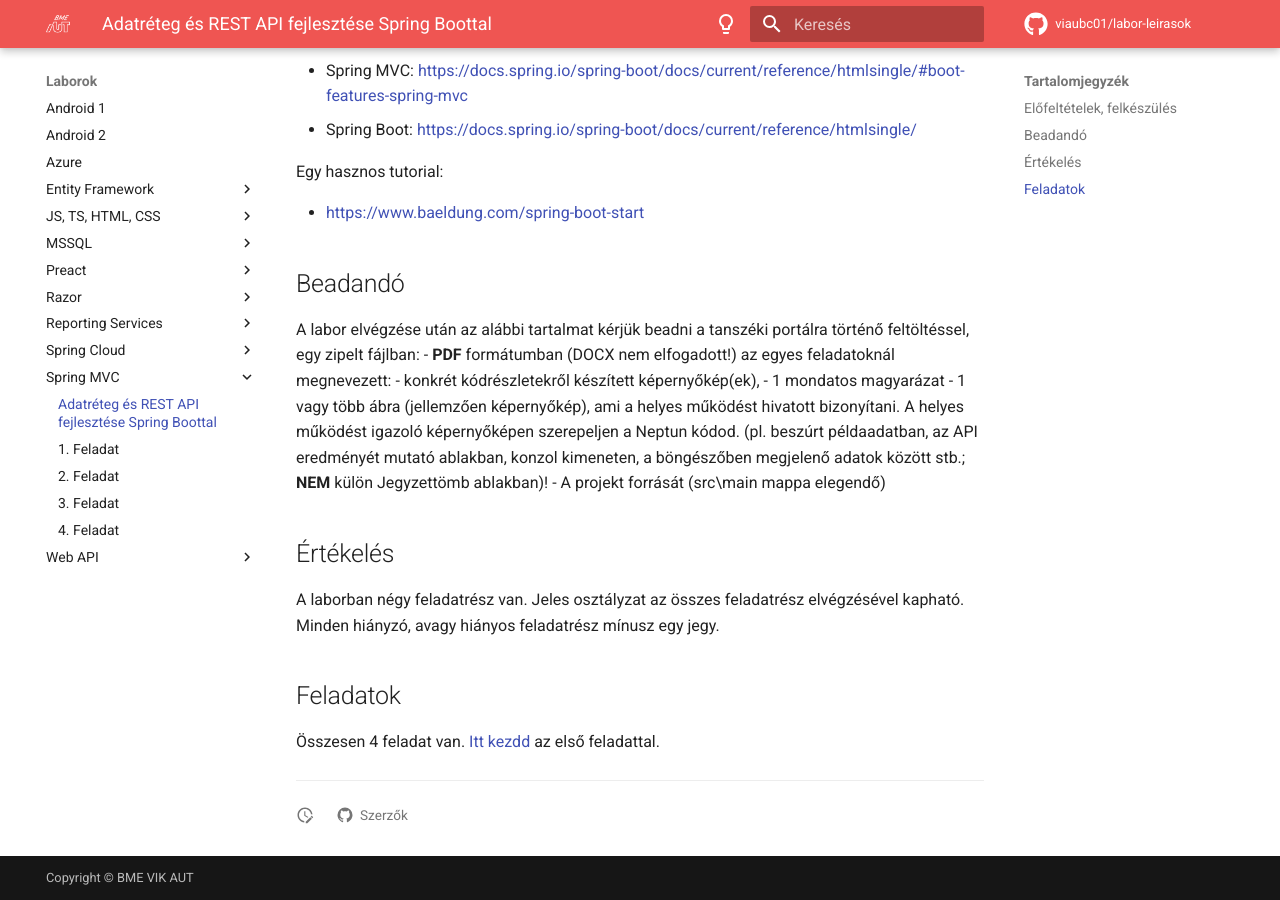
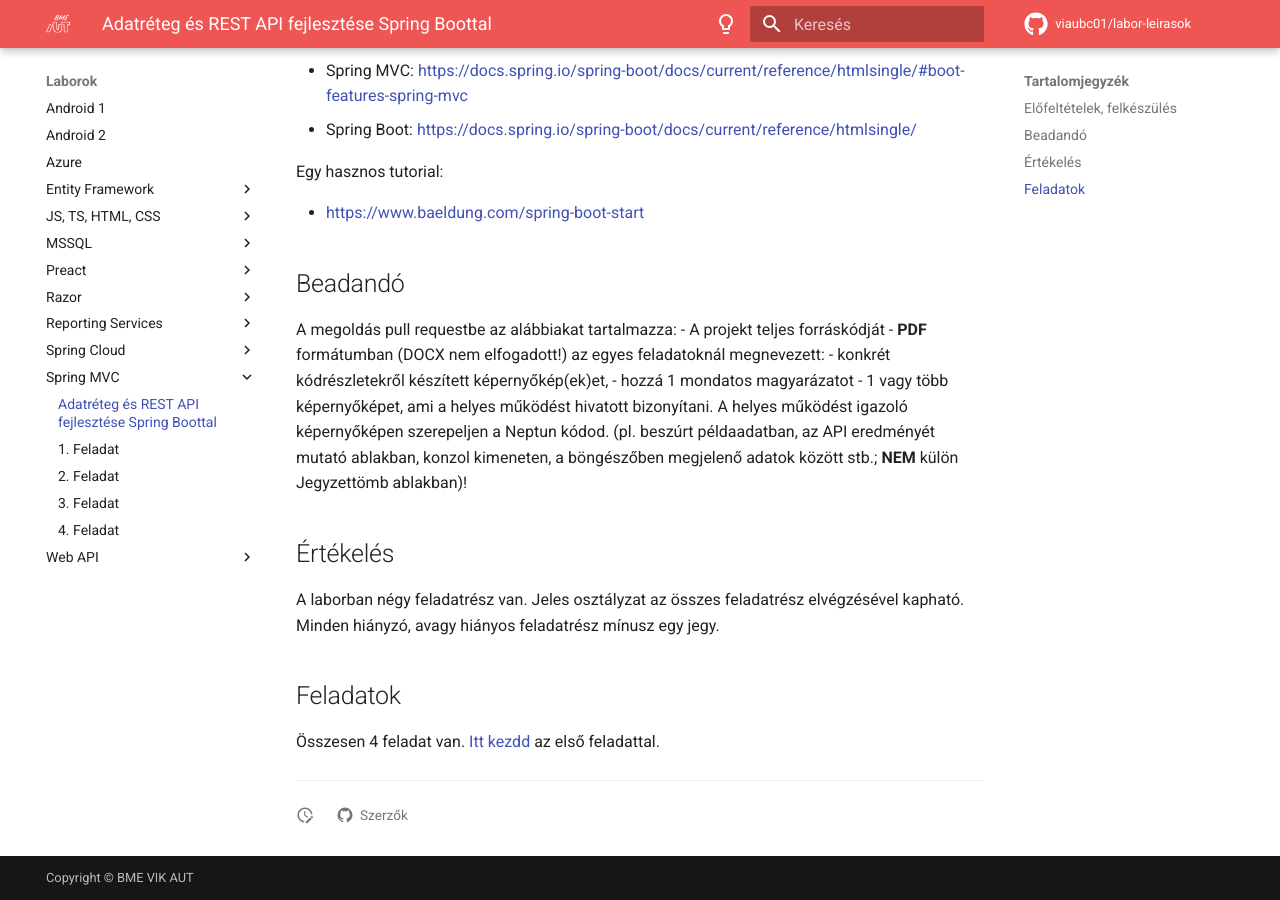
Before and after one commit to VIAUBC01/labor-leirasok, an MkDocs documentation site: the page built from docs/laborok/spring-mvc/index.md, in a window 1280 px wide and 900 px high, scrolled down 1013 px. Built offline with MkDocs 1.6.1 and Material for MkDocs 9.7.7, drawn with Linux system fonts in a browser that asks for light colours; comment, search, counter and statistics services are not loaded.

Commit message:
update spring mvc description

```diff
--- a/docs/laborok/spring-mvc/index.md
+++ b/docs/laborok/spring-mvc/index.md
@@ -39,12 +39,12 @@
 
 ## Beadandó
 
-A labor elvégzése után az alábbi tartalmat kérjük beadni a tanszéki portálra történő feltöltéssel, egy zipelt fájlban:
+A megoldás pull requestbe az alábbiakat tartalmazza:
+- A projekt teljes forráskódját
 - **PDF** formátumban (DOCX nem elfogadott!) az egyes feladatoknál megnevezett:
-  - konkrét kódrészletekről készített képernyőkép(ek),
-  - 1 mondatos magyarázat
-  - 1 vagy több ábra (jellemzően képernyőkép), ami a helyes működést hivatott bizonyítani. A helyes működést igazoló képernyőképen szerepeljen a Neptun kódod. (pl. beszúrt példaadatban, az API eredményét mutató ablakban, konzol kimeneten, a böngészőben megjelenő adatok között stb.; **NEM** külön Jegyzettömb ablakban)!
-- A projekt forrását (src\main mappa elegendő)
+  - konkrét kódrészletekről készített képernyőkép(ek)et,
+  - hozzá 1 mondatos magyarázatot
+  - 1 vagy több képernyőképet, ami a helyes működést hivatott bizonyítani. A helyes működést igazoló képernyőképen szerepeljen a Neptun kódod. (pl. beszúrt példaadatban, az API eredményét mutató ablakban, konzol kimeneten, a böngészőben megjelenő adatok között stb.; **NEM** külön Jegyzettömb ablakban)!
 
 ## Értékelés
 
```
